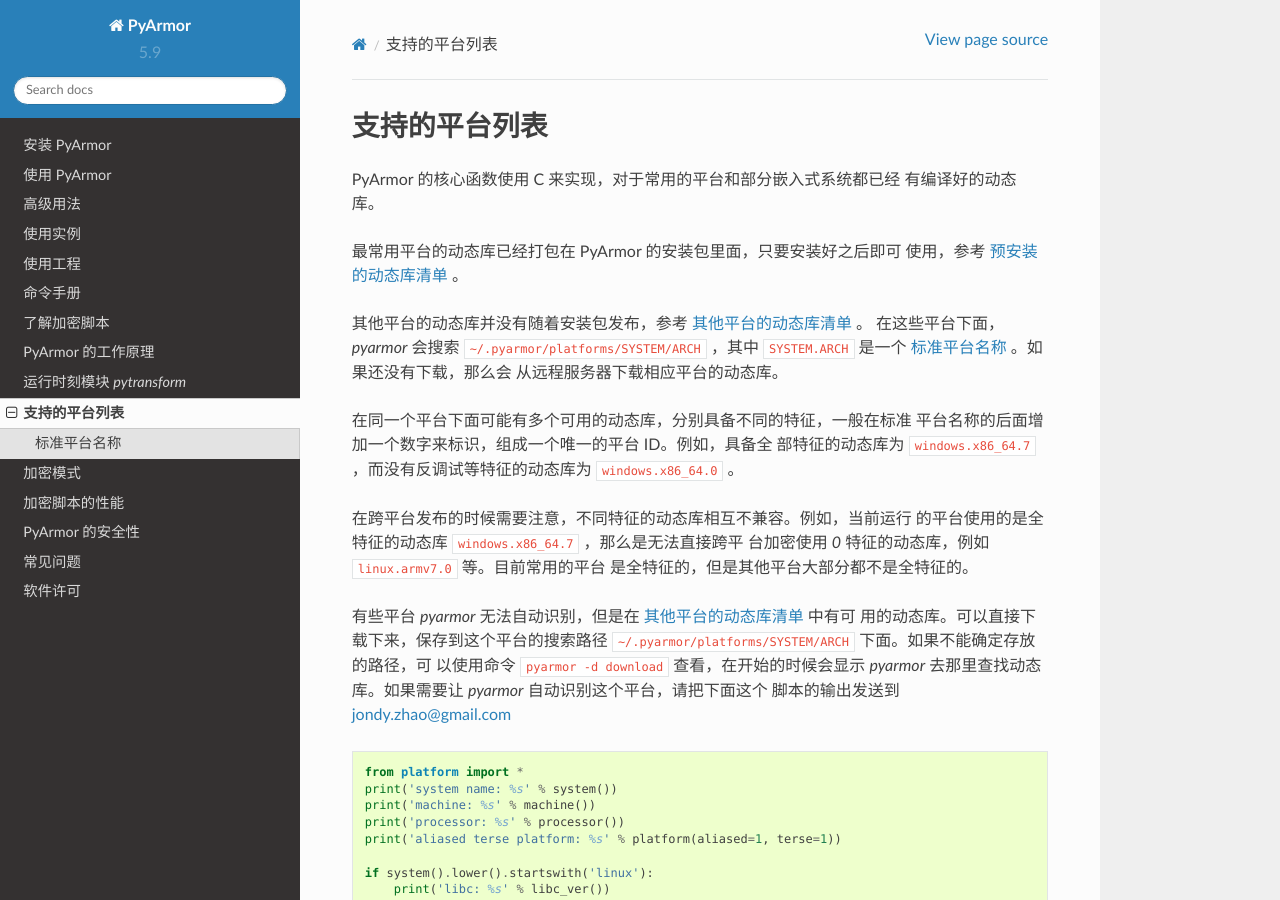
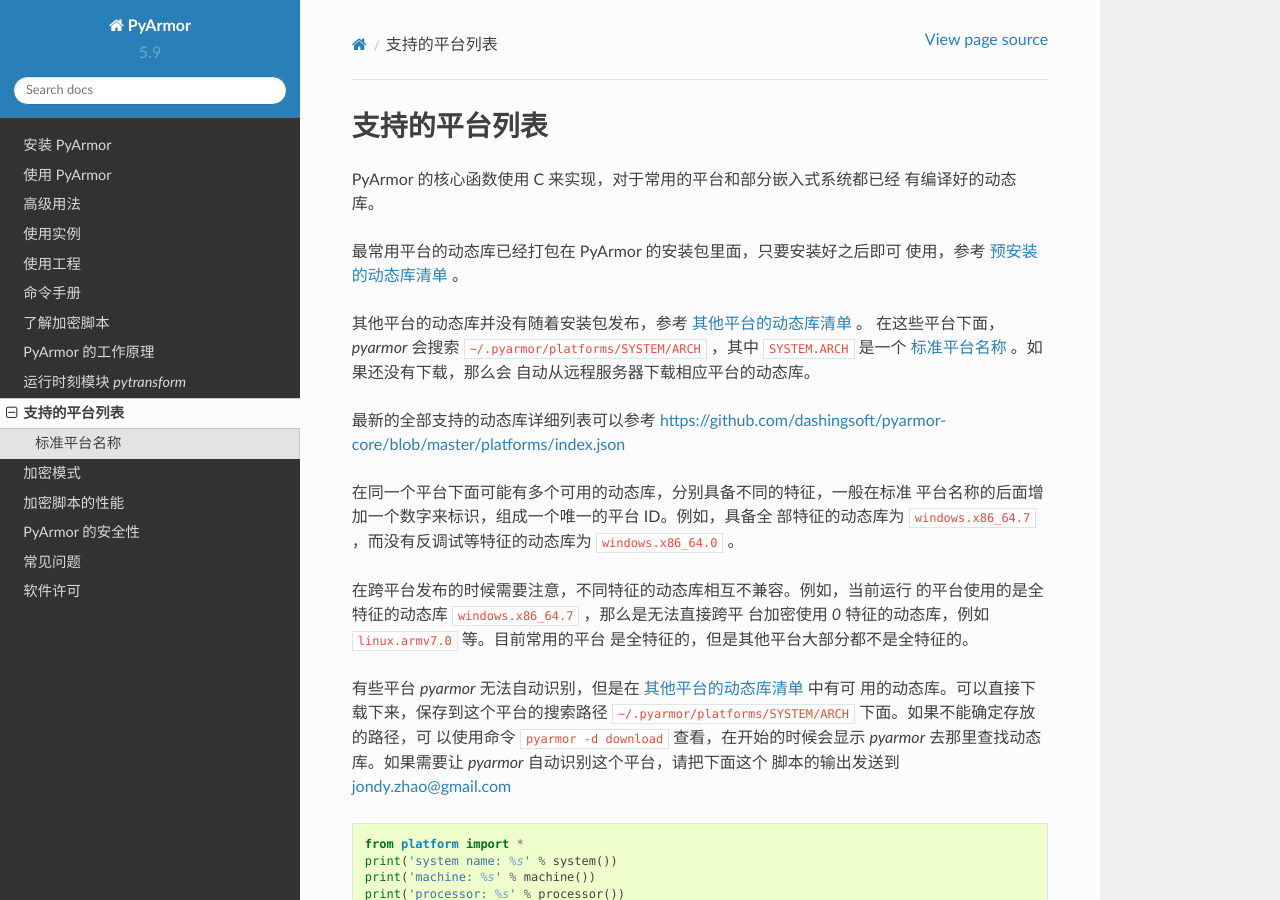
Before and after one commit to dashingsoft/pyarmor-docs-zh, a Sphinx documentation site: the page built from docs/platforms.rst, in a window 1280 px wide and 900 px high. Built offline with Sphinx 7.4.7 and the Read the Docs theme 2.0.0, drawn with Linux system fonts in a browser that asks for light colours.

Commit message:
Refine platforms

```diff
--- a/docs/platforms.rst
+++ b/docs/platforms.rst
@@ -12,7 +12,10 @@
 其他平台的动态库并没有随着安装包发布，参考 `其他平台的动态库清单`_ 。
 在这些平台下面， `pyarmor` 会搜索 ``~/.pyarmor/platforms/SYSTEM/ARCH``
 ，其中 ``SYSTEM.ARCH`` 是一个 `标准平台名称`_ 。如果还没有下载，那么会
-从远程服务器下载相应平台的动态库。
+自动从远程服务器下载相应平台的动态库。
+
+最新的全部支持的动态库详细列表可以参考
+https://github.com/dashingsoft/pyarmor-core/blob/master/platforms/index.json
 
 在同一个平台下面可能有多个可用的动态库，分别具备不同的特征，一般在标准
 平台名称的后面增加一个数字来标识，组成一个唯一的平台 ID。例如，具备全
```
